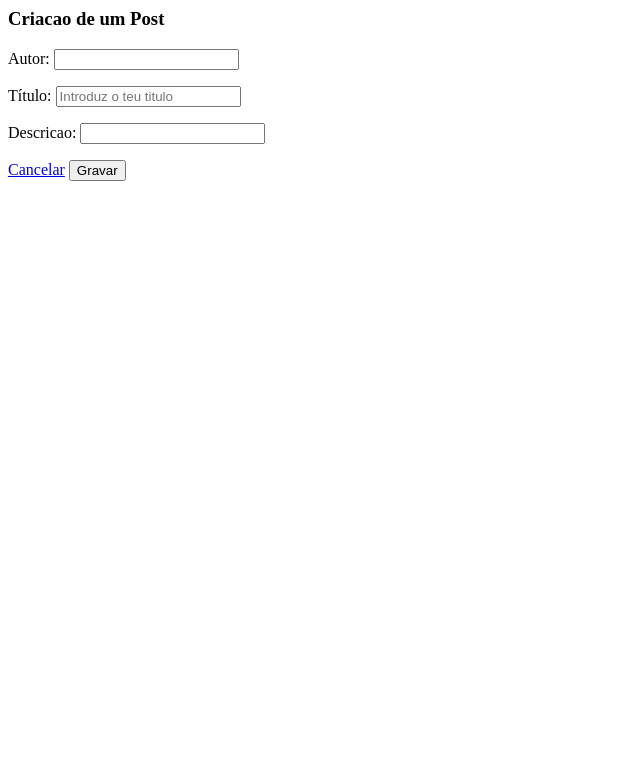
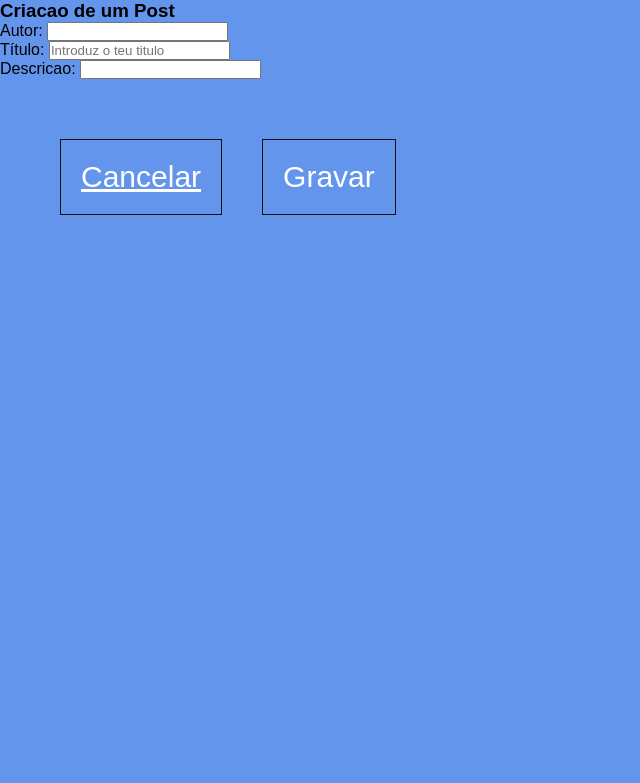
Before and after one commit to a22002469/projeto-Programa-ao-Web, a Django app: page /nova/ in a window 1280 px wide. Shown: the top 783 px of the page, without its empty margins (0-640 px from the left). Run offline with Django 4.2, Linux system fonts and the light colour scheme.

Commit message:
layout Criação de um Post

```diff
--- a/lab8/portfolio/templates/portfolio/nova.html
+++ b/lab8/portfolio/templates/portfolio/nova.html
@@ -1,14 +1,25 @@
 
 
 
+{% load static %}
+
+<style>
+    body{
+        background-color: cornflowerblue;
+    }
+</style>
+<link rel="stylesheet" type="text/css" href="{% static 'portfolio/css/estilos.css'%}"/>
 {% block main %}
-	<h3>Criacao de um Post</h3>
-    <form action="" method="POST">
+<h3>Criacao de um Post</h3>
+<form action="" method="POST">
         {% csrf_token %}
         {{ form.as_p }}
+<nav class="right">
+        <a class="rright"  href="{% url 'portfolio:blog' %}"  >Cancelar</a>
+        <input  class="rright" type="submit" value="Gravar">
 
-        <a href="{% url 'portfolio:blog' %}" role="button" >Cancelar</a>
-        <input type="submit" value="Gravar"  >
-    </form>
+</nav>
+</form>
 
-{% endblock main%}
+
+{% endblock %}
```
